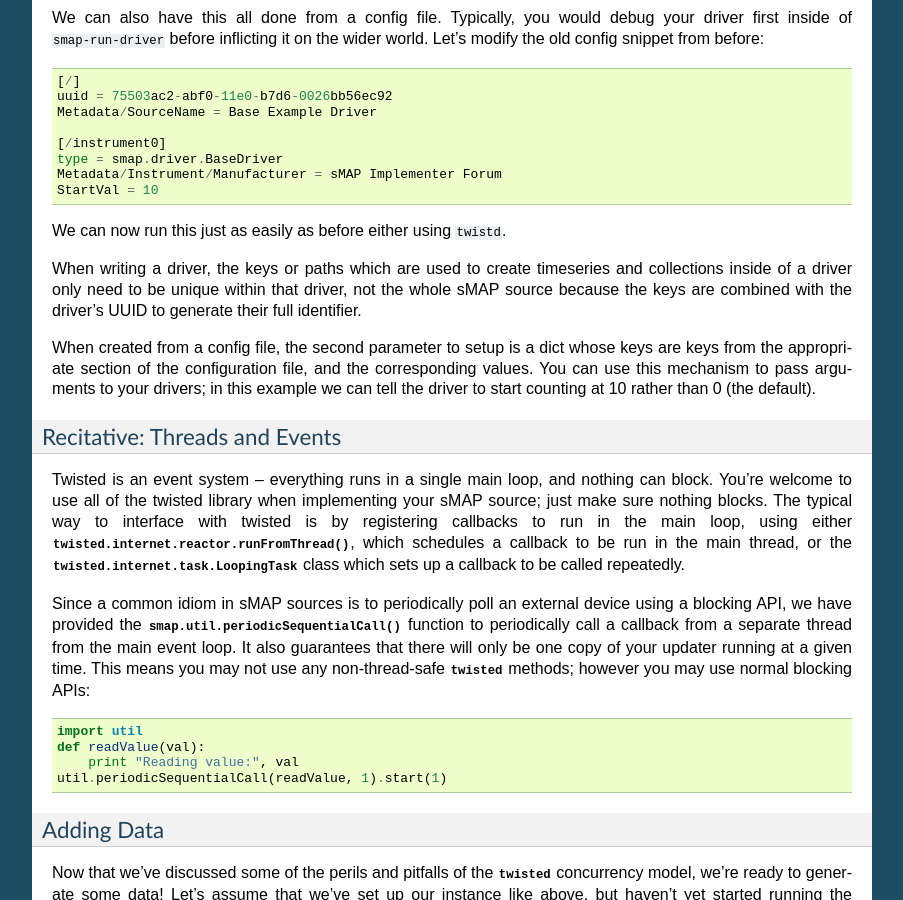
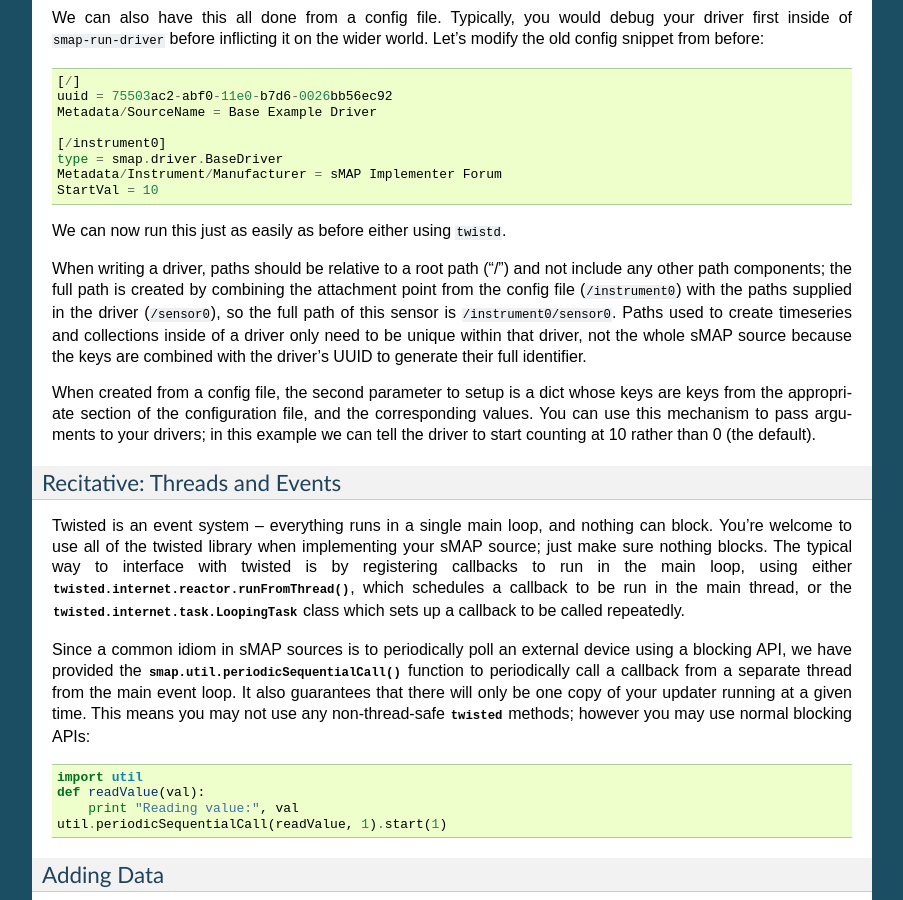
Before and after one commit to SoftwareDefinedBuildings/smap, a Sphinx documentation site: the page built from python/doc/tutorial.rst, in a window 1280 px wide and 900 px high, scrolled down 2116 px. Shown: the whole window, without its empty margins (198-1101 px from the left). Built offline with Sphinx 7.4.7, drawn with Linux system fonts in a browser that asks for light colours; formulas are drawn with MathJax 3.

Commit message:
- better docs and errors if a path doesn't exist
git-svn-id: http://smap-data.googlecode.com/svn/trunk@102 511b6515-856b-012f-224d-303ca1f27614

```diff
--- a/python/doc/tutorial.rst
+++ b/python/doc/tutorial.rst
@@ -147,7 +147,11 @@ snippet from before::
 
 We can now run this just as easily as before either using ``twistd``.
 
-When writing a driver, the keys or paths which are used to create
+When writing a driver, paths should be relative to a root path ("/")
+and not include any other path components; the full path is created by
+combining the attachment point from the config file (``/instrument0``)
+with the paths supplied in the driver (``/sensor0``), so the full path
+of this sensor is ``/instrument0/sensor0``.  Paths used to create
 timeseries and collections inside of a driver only need to be unique
 within that driver, not the whole sMAP source because the keys are
 combined with the driver's UUID to generate their full identifier.
```
Also changed, not shown: 1 other file.
